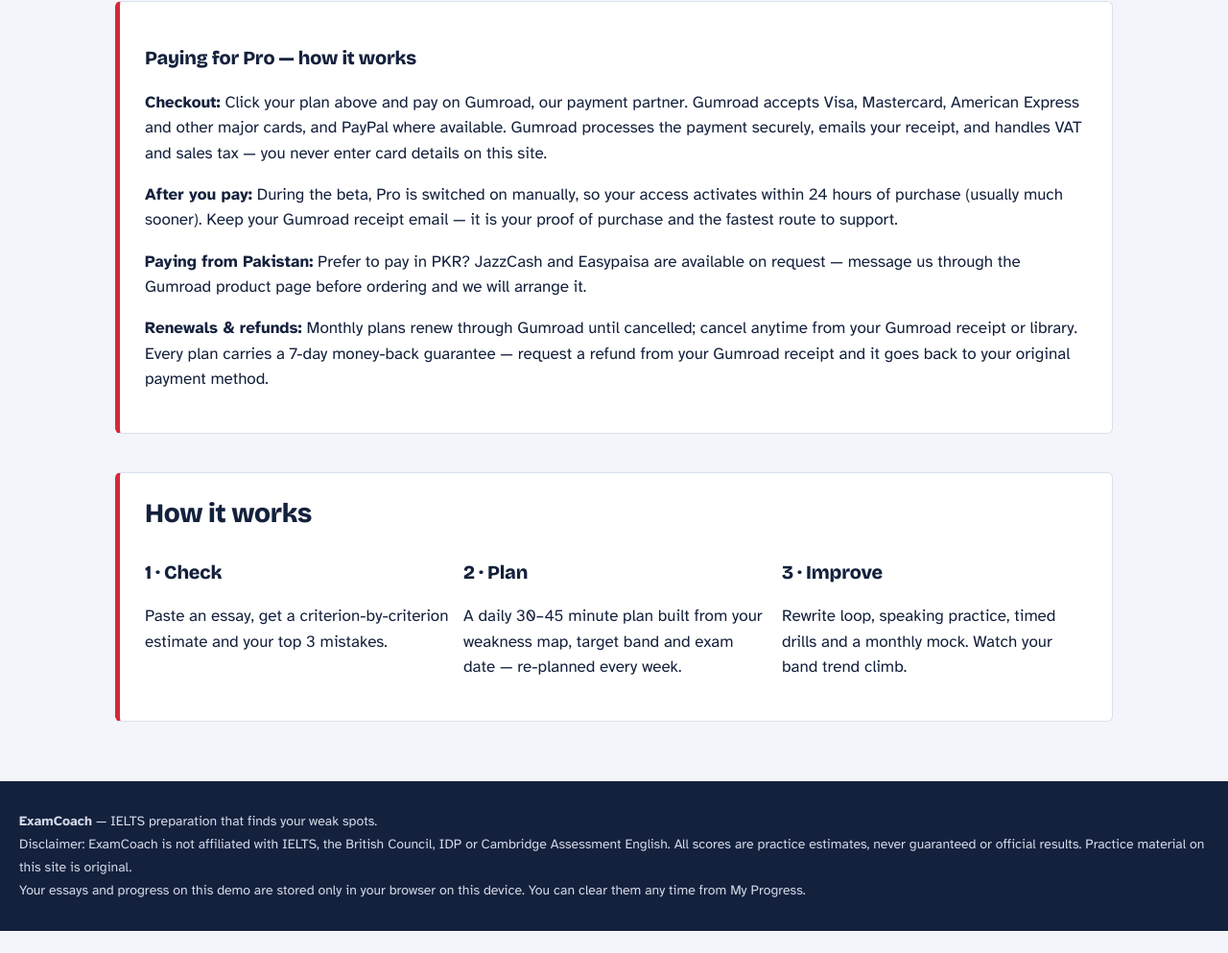
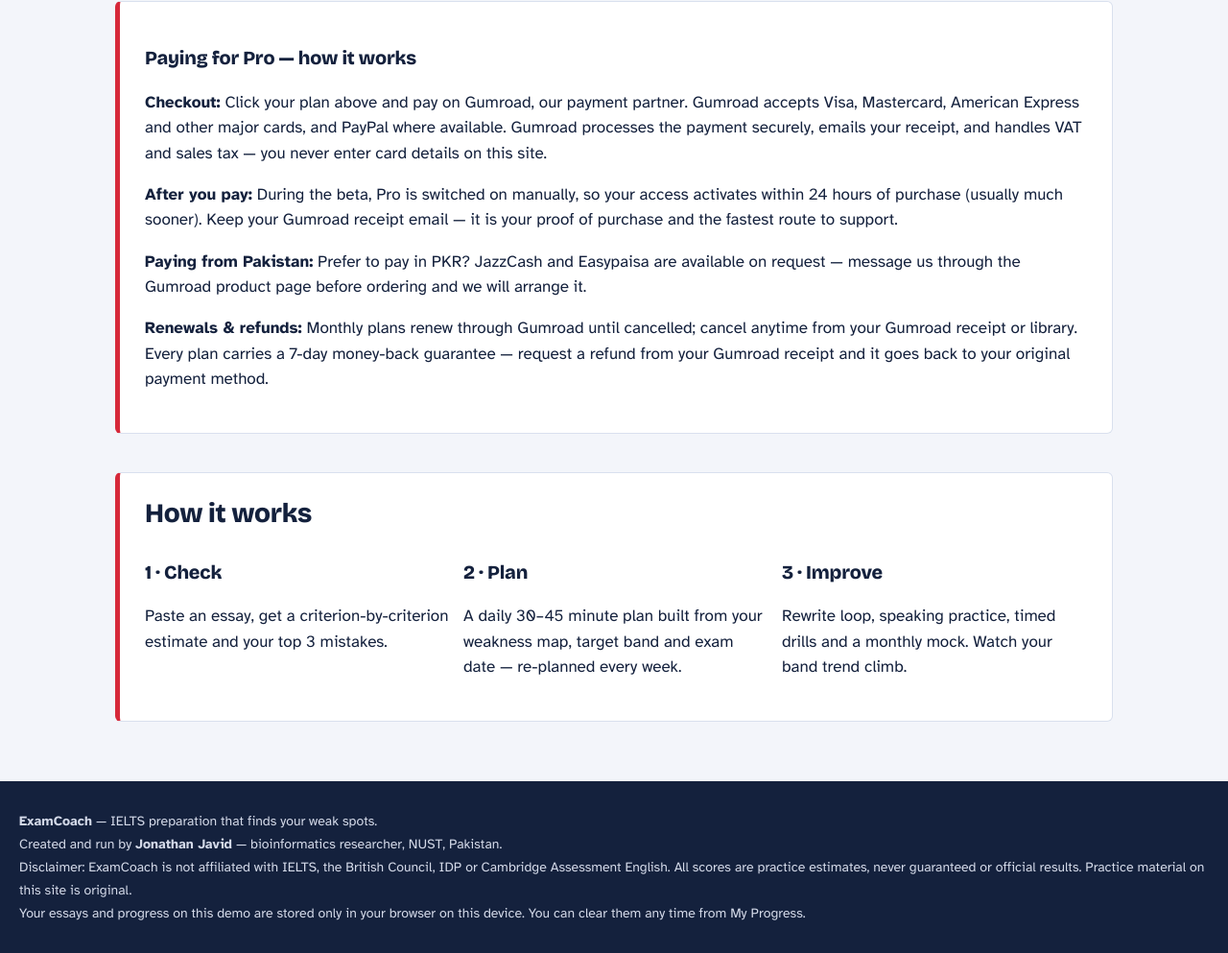
Before and after one commit to jonathanjavid01/examcoach, a website: page index.html in a window 1280 px wide. Shown: the part 7773-8766 px from the top of the page at 96% size. Before the commit the page ends 8743 px from the top, so only its background shows below. Drawn offline with nearby package versions, Linux system fonts and the light colour scheme.

Commit message:
Add creator credit to footer

```diff
--- a/index.html
+++ b/index.html
@@ -229,6 +229,7 @@ canvas{max-width:100%;height:auto}.hidden{display:none}.locked{filter:blur(6px);
 
 <footer>
   <b>ExamCoach</b> — IELTS preparation that finds your weak spots.<br>
+  Created and run by <b>Jonathan Javid</b> — bioinformatics researcher, NUST, Pakistan.<br>
   Disclaimer: ExamCoach is not affiliated with IELTS, the British Council, IDP or Cambridge Assessment English. All scores are practice estimates, never guaranteed or official results. Practice material on this site is original.<br>
   Your essays and progress on this demo are stored only in your browser on this device. You can clear them any time from My Progress.
 </footer>
```
